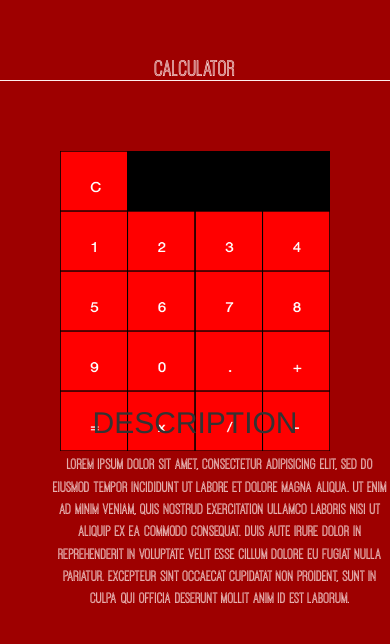
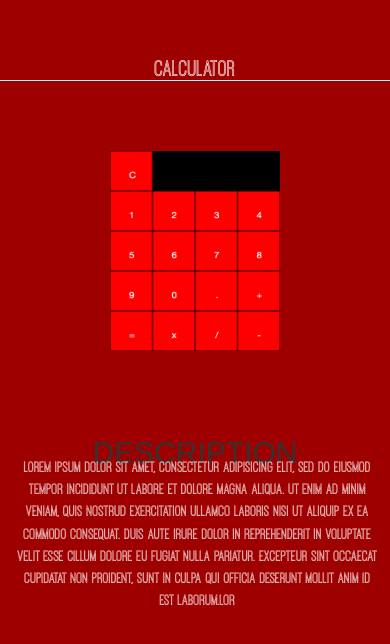
Before and after one commit to duhanyul/duhanyul.github.io, a plain HTML site: page index.html in a window 390 px wide. Shown: the part 802-1446 px from the top of the page. Drawn offline with nearby package versions, Linux system fonts and the light colour scheme; a web font is replaced by a local one.

Commit message:
Further mobile resposive styling added added a border to project title

```diff
--- a/css/main.css
+++ b/css/main.css
@@ -104,7 +104,6 @@ body{
   position: absolute;
   right: 0;
   left: 0;
-  /* mobile top: 20vh*/
   top: 30vh;
   margin-left: 10vw;
   margin-right: 10vw;
@@ -132,25 +131,52 @@ body{
   position: relative;
   top: 5em;
 }
+.desTitle{
+  position: relative;
+  top: 5rem;
+}
 
 .projectDes {
   position: absolute;
-  left: 5rem;
+  /*left: 10rem;*/
+
   color: #FFEEED;
-  font-size: 2vw;
+  font-size: 2rem;
+  white-space: pre-line;
   font-family: ostrichSansBold;
-}
-@media only screen and (max-width: 770px) {
-  .projectDes {
-
-    font-size: 4vw;
-
-  }
-
 }
 /***************** CALCULATOR **************/
 #calculatorImg{
   content: url('/img/Calculator.png');
+  margin-right: 10rem;
+  margin-left: 5rem;
+}
+
+/**************** MOBILE ******************/
+@media only screen and (max-width: 770px) {
+  #title{
+    top: 20vh;
+  }
+  .projects{
+    height: 97vh;
+  }
+  .site{
+    height: 20rem;
+    width: 20rem;
+  }
+  .desTitle{
+    margin-top: 10rem;
+  }
+  .projectDes {
+    width: inherit;
+
+    font-size: 4vw;
+    margin: auto;
+    padding-right: 1rem;
+  }
+  #calculatorImg{
+    margin: auto;
+  }
 }
 /****************** FONTS ******************/
 
--- a/index.html
+++ b/index.html
@@ -12,6 +12,8 @@
         <a class="nav-bar-link" id="logo">LOGO</a>
         <a class="nav-bar-link" id="social">SOCIAL</a>
         <a class="nav-bar-link" id="dropdown">MENU</a>
+        <div class="navBorder">
+        </div>
       </nav>
 
       <div class="container text-center title">
@@ -23,16 +25,15 @@
       <div class="container text-center projects">
         <div class="row projectTitle">
           CALCULATOR
-          <div class="navBorder">
-          </div>
+          <div class="navBorder"></div>
         </div>
 
         <div class="row">
           <a href="calculator.html"class="col-sm-6 site" id="calculatorImg"></a>
           <div class="col-sm-6 description">
-            <h2>DESCRIPTION</h2>
+            <h2 class="desTitle">DESCRIPTION</h2>
             <p class="projectDes">
-              Lorem ipsum dolor sit amet, consectetur adipisicing elit, sed do eiusmod tempor incididunt ut labore et dolore magna aliqua. Ut enim ad minim veniam, quis nostrud exercitation ullamco laboris nisi ut aliquip ex ea commodo consequat. Duis aute irure dolor in reprehenderit in voluptate velit esse cillum dolore eu fugiat nulla pariatur. Excepteur sint occaecat cupidatat non proident, sunt in culpa qui officia deserunt mollit anim id est laborum.
+              Lorem ipsum dolor sit amet, consectetur adipisicing elit, sed do eiusmod tempor incididunt ut labore et dolore magna aliqua. Ut enim ad minim veniam, quis nostrud exercitation ullamco laboris nisi ut aliquip ex ea commodo consequat. Duis aute irure dolor in reprehenderit in voluptate velit esse cillum dolore eu fugiat nulla pariatur. Excepteur sint occaecat cupidatat non proident, sunt in culpa qui officia deserunt mollit anim id est laborum.lor
             </p>
           </div>
         </div>
```
